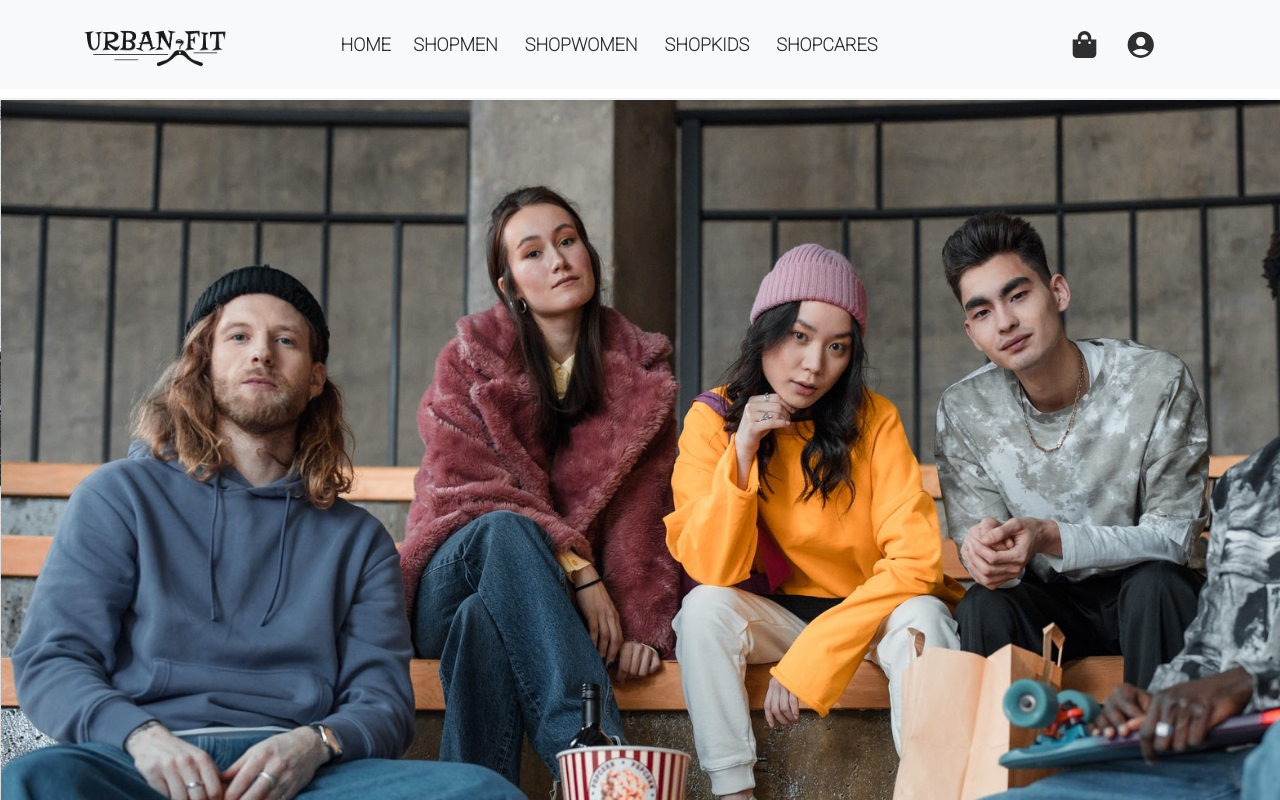
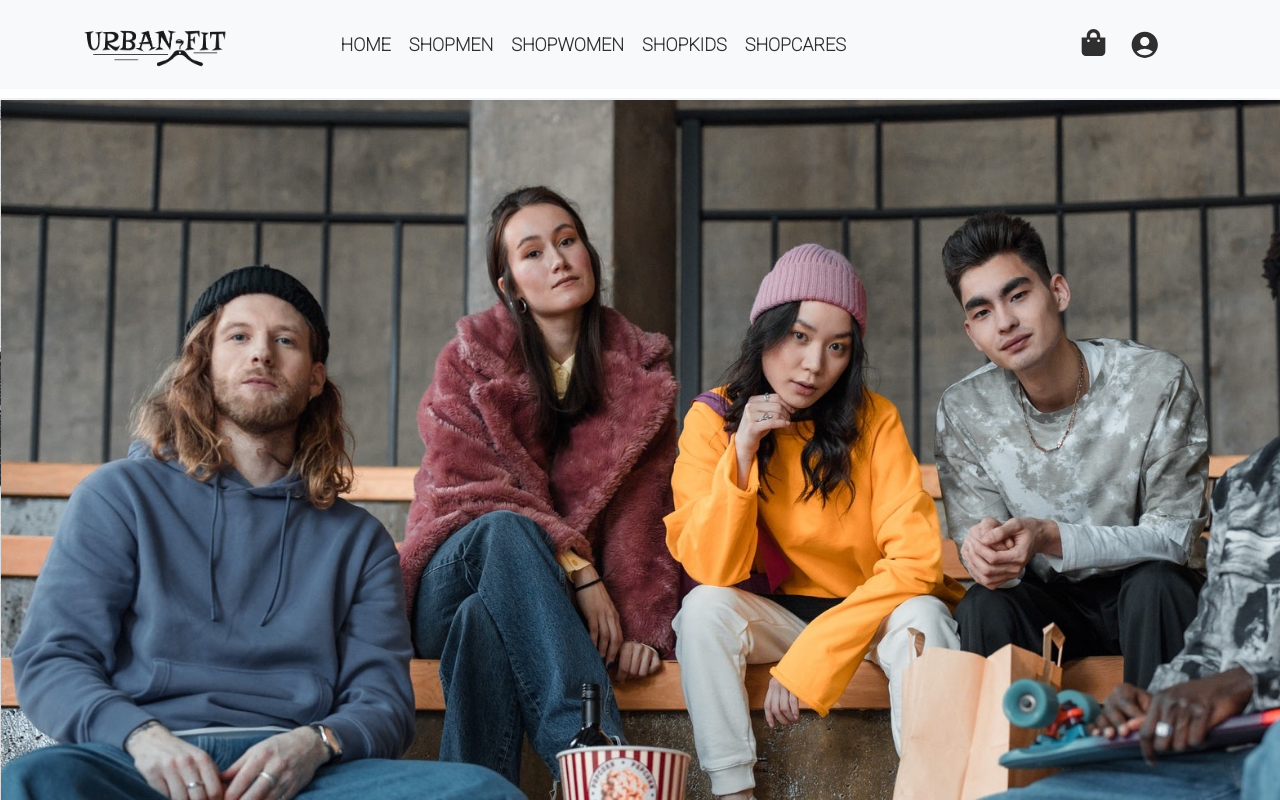
Before and after one commit to andrewsalvadr/urbanfit-clothes, a React (Create React App) app: page / in a window 1280 px wide. Shown: the top 800 px of the page. Built offline with nearby package versions, Linux system fonts and the light colour scheme.

Commit message:
notification badge align with nav-cart

```diff
--- a/src/Layout/Navbar.jsx
+++ b/src/Layout/Navbar.jsx
@@ -41,18 +41,18 @@ function NavbarShop () {
   <Navbar.Collapse id="responsive-navbar-nav">
     <Nav className="me-auto">
       <NavLink className="nav-link active" to="/">HOME</NavLink>
-         <NavLink className="nav-link active mx-1" to="/men">SHOPMEN </NavLink>
-         <NavLink className="nav-link active mx-1" to="/women"> SHOPWOMEN</NavLink>
-         <NavLink className="nav-link active mx-1" to="/kids"> SHOPKIDS</NavLink>
-         <NavLink className="nav-link active mx-1" to="/shopcares">SHOPCARES</NavLink>
+         <NavLink className="nav-link active" to="/men">SHOPMEN </NavLink>
+         <NavLink className="nav-link active" to="/women"> SHOPWOMEN</NavLink>
+         <NavLink className="nav-link active" to="/kids"> SHOPKIDS</NavLink>
+         <NavLink className="nav-link active" to="/shopcares">SHOPCARES</NavLink>
     </Nav>
     <Nav>
-    <NavLink className="nav-icons nav-link active mx-1" to="/cart"><FaShoppingBag className='fs-4'/>{' '}
+    <NavLink className="nav-icons nav-link active mx-1 d-flex" to="/cart"><FaShoppingBag className='fs-4'/>{' '}
     {countCartItems ? ( <p className="badge mx-1">{countCartItems}</p>) : ('' )
     }
          </NavLink>
 
-          <NavLink className="nav-link active mx-1" to="/signin">
+          <NavLink className="nav-link active" to="/signin">
           {user ? <Link to='/profile'  style={{ textDecoration: 'none' }}><p className='userBadge'>Hi, {user.displayName} </p></Link> : <MdAccountCircle className='fs-3'  style={ user ? { display:'none'} : {display : 'block'} }  />}
           </NavLink>
           <NavLink className="logoutNav nav-link active mx-1" to="/logout" onClick={onLogout}>{user ? <MdLogout className='fs-3'/>  : (' ') }</NavLink>
```
